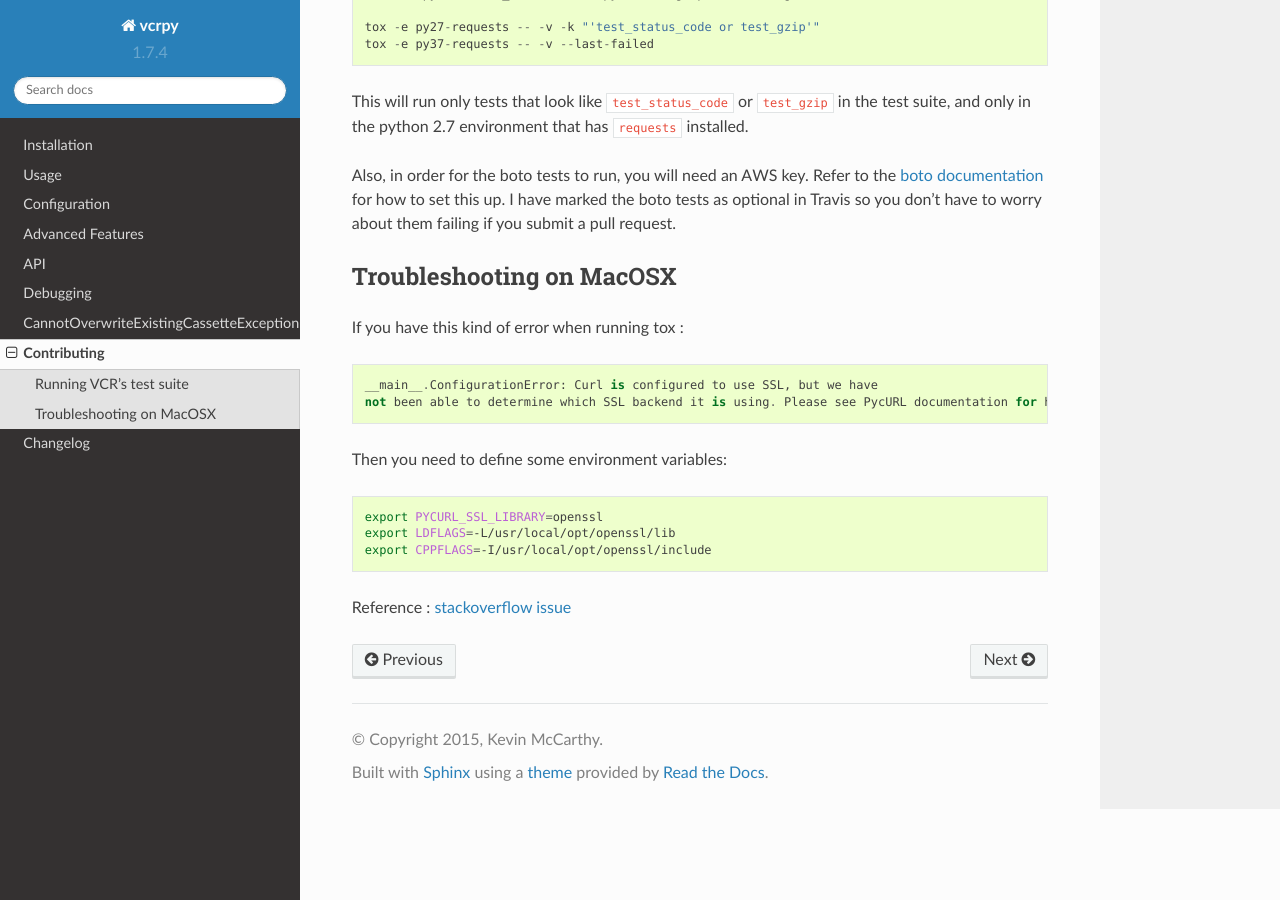
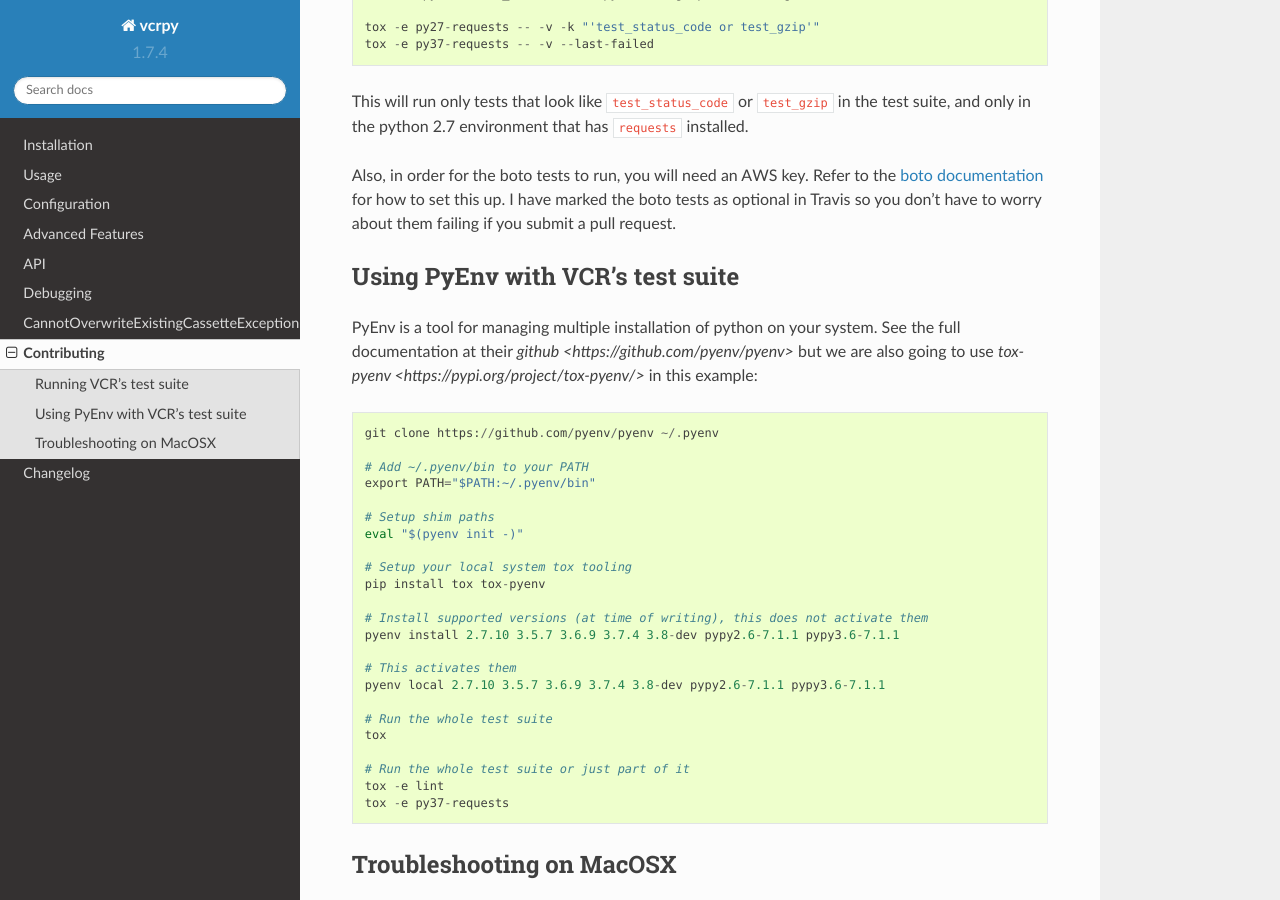
Before and after one commit to kevin1024/vcrpy, a Sphinx documentation site: the page built from docs/contributing.rst, in a window 1280 px wide and 900 px high, scrolled down 339 px. Built offline with Sphinx 7.4.7 and the Read the Docs theme 2.0.0, drawn with Linux system fonts in a browser that asks for light colours.

Commit message:
Add travis testing support for python 3.8 (#477)
* Add travis testing support for python 3.8

* Use Xenial for all

* Simplify matrix

* Consistent indents

* Add py38 to tox and update contributing guide for how to use pyenv

* Fix travis spec to allow 3.8-dev to fail and tox should pass 90% coverage for full suite

```diff
--- a/docs/contributing.rst
+++ b/docs/contributing.rst
@@ -27,6 +27,38 @@ for how to set this up. I have marked the boto tests as optional in
 Travis so you don't have to worry about them failing if you submit a
 pull request.
 
+Using PyEnv with VCR's test suite
+---------------------------------
+
+PyEnv is a tool for managing multiple installation of python on your system.
+See the full documentation at their `github <https://github.com/pyenv/pyenv>`
+but we are also going to use `tox-pyenv <https://pypi.org/project/tox-pyenv/>`
+in this example::
+
+    git clone https://github.com/pyenv/pyenv ~/.pyenv
+
+    # Add ~/.pyenv/bin to your PATH
+    export PATH="$PATH:~/.pyenv/bin"
+
+    # Setup shim paths
+    eval "$(pyenv init -)"
+
+    # Setup your local system tox tooling
+    pip install tox tox-pyenv
+
+    # Install supported versions (at time of writing), this does not activate them
+    pyenv install 2.7.10 3.5.7 3.6.9 3.7.4 3.8-dev pypy2.6-7.1.1 pypy3.6-7.1.1
+
+    # This activates them
+    pyenv local 2.7.10 3.5.7 3.6.9 3.7.4 3.8-dev pypy2.6-7.1.1 pypy3.6-7.1.1
+
+    # Run the whole test suite
+    tox
+
+    # Run the whole test suite or just part of it
+    tox -e lint
+    tox -e py37-requests
+
 
 Troubleshooting on MacOSX
 -------------------------
```
Also changed, not shown: .travis.yml, 2 other files.
